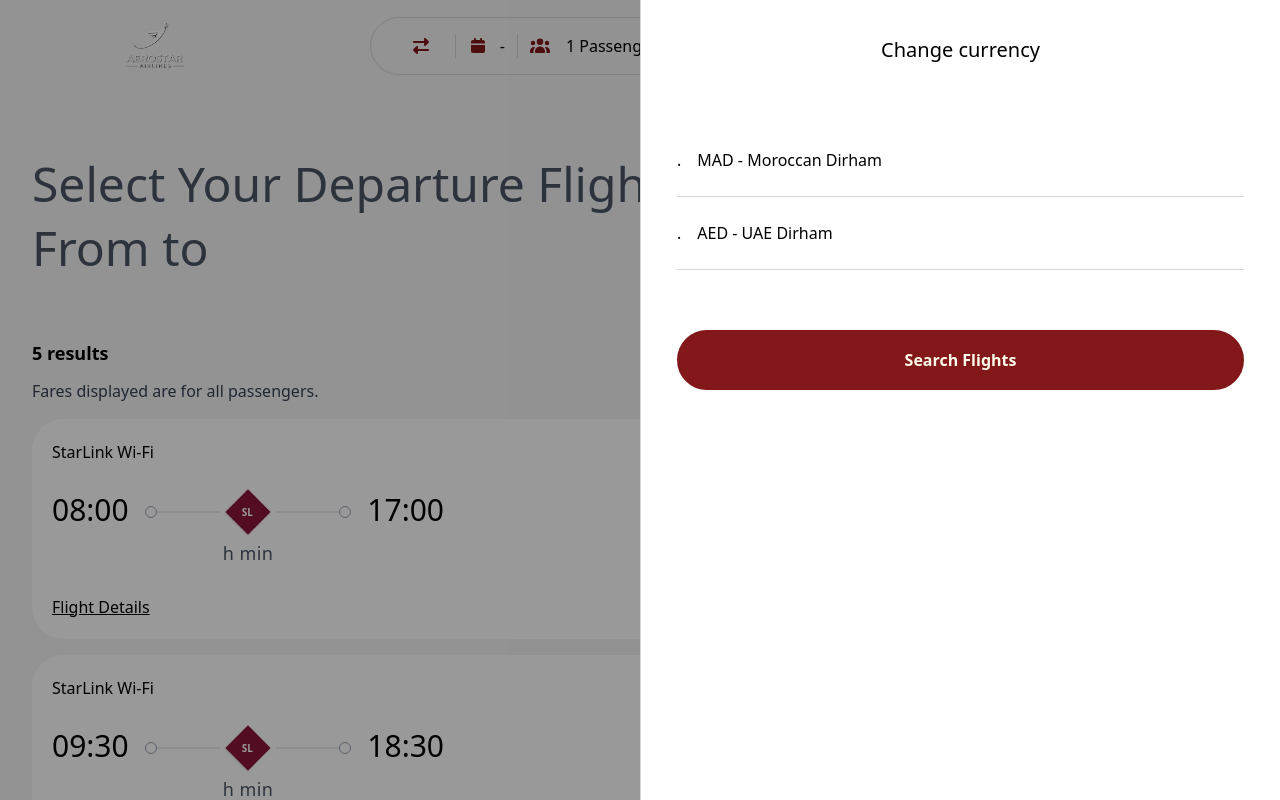
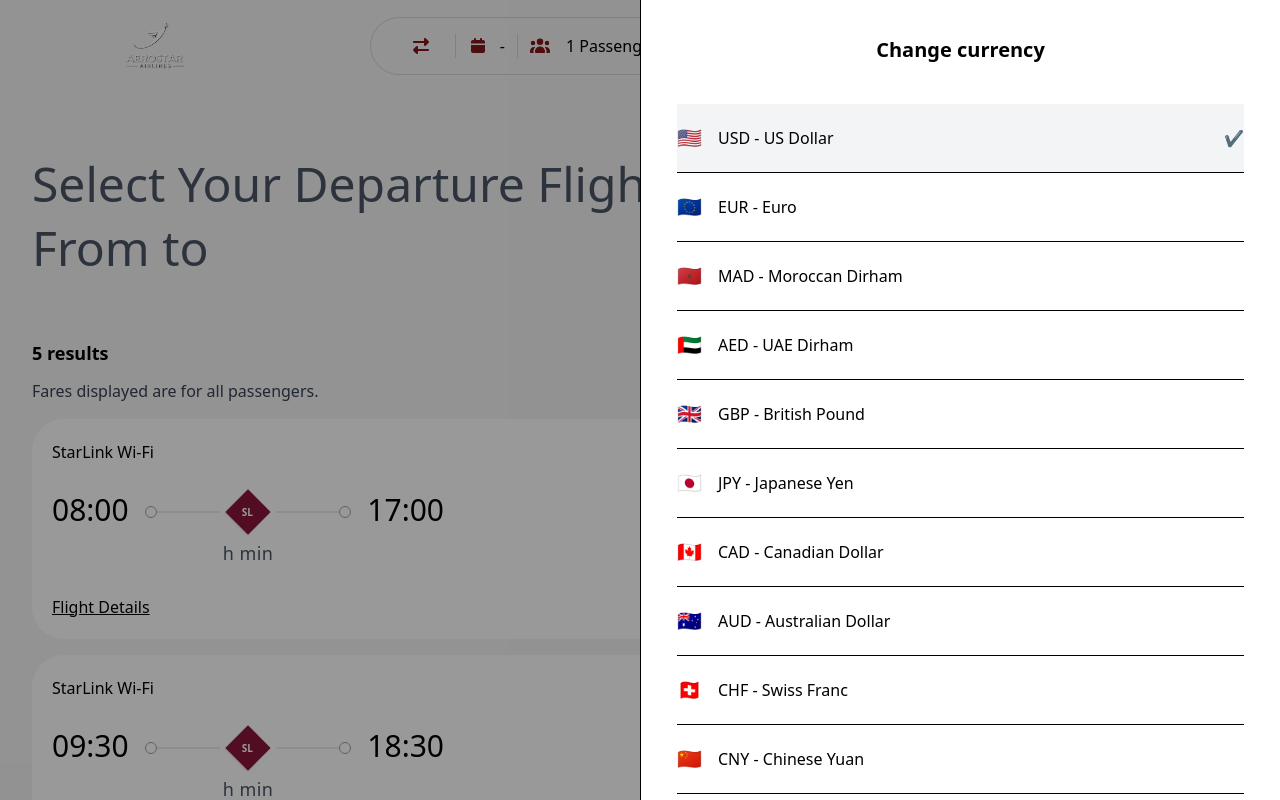
Before and after one commit to 20Salah02/Airlines-WebSite, a Next.js app: page /Booking in a window 1280 px wide. Both pictures are taken after a click on the button "Change Currency". Shown: the top 800 px of the page. Built offline with nearby package versions, Linux system fonts and the light colour scheme; no server answers.

Commit message:
format the price in flightresult depend on choosed currency

```diff
--- a/app/contexts/currencyContext.tsx
+++ b/app/contexts/currencyContext.tsx
@@ -1,3 +1,5 @@
+"use client"
+
 import { createContext , useContext , useState ,useEffect , ReactNode } from "react";
 
 
--- a/app/flies/Booking/Containers/BookingClass/businessClass.tsx
+++ b/app/flies/Booking/Containers/BookingClass/businessClass.tsx
@@ -1,5 +1,7 @@
 "use client"
 
+//context
+import { useCurrency } from "@/app/contexts/currencyContext"
 //
 import Image from "next/image"
 //
@@ -17,22 +19,24 @@ type BusClassProps = {
 };
 export default function BusinessClass({onSelect} : BusClassProps){
 
+    // currency
+    const {format} = useCurrency()
 
-  const { flightResult } = useFlightResultContext();
+    const { flightResult } = useFlightResultContext();
 
-  if (!flightResult) return null;
+    if (!flightResult) return null;
 
-  const basePrice = flightResult.price;
+    const basePrice = flightResult.price;
 
-  const comfortPrice = Math.round(basePrice * 2.5);
-  const elitePrice = Math.round(basePrice * 2.7);
+    const comfortPrice = Math.round(basePrice * 2.5);
+    const elitePrice = Math.round(basePrice * 2.7);
     return(
         <div className="grid grid-cols-3 gap-4">
             <div className="border border-gray-200 rounded-3xl p-4 h-170">
                 <div>
                     <h1 className="text-[25px] font-light text-gray-600">Business Comfort</h1>
                     <div className="mt-5">
-                        <h2 className="flex justify-end text-3xl font-[350] py-2">{comfortPrice.toLocaleString()} USD</h2>
+                        <h2 className="flex justify-end text-3xl font-[350] py-2">{format(comfortPrice)}</h2>
                         <h3 className="flex justify-end text-gray-600">Total for All Passengers</h3>
                     </div>
                     <h4
@@ -76,7 +80,7 @@ export default function BusinessClass({onSelect} : BusClassProps){
                 <div>
                     <h1 className="text-[25px] font-light text-gray-600">Business Elite</h1>
                     <div className="mt-5">
-                        <h2 className="flex justify-end text-3xl font-[350] py-2">{elitePrice.toLocaleString()} USD</h2>
+                        <h2 className="flex justify-end text-3xl font-[350] py-2">{format(elitePrice)}</h2>
                         <h3 className="flex justify-end text-gray-600">Total for All Passengers</h3>
                     </div>
                     <h4
--- a/app/flies/Booking/Containers/changeCurrency.tsx
+++ b/app/flies/Booking/Containers/changeCurrency.tsx
@@ -1,29 +1,47 @@
+"use client"
 
+import { useCurrency } from "@/app/contexts/currencyContext"
 
+const currencies = [
+  { code: "USD", label: "US Dollar", flag: "🇺🇸" },
+  { code: "EUR", label: "Euro", flag: "🇪🇺" },
+  { code: "MAD", label: "Moroccan Dirham", flag: "🇲🇦" },
+  { code: "AED", label: "UAE Dirham", flag: "🇦🇪" },
+  { code: "GBP", label: "British Pound", flag: "🇬🇧" },
+  { code: "JPY", label: "Japanese Yen", flag: "🇯🇵" },
+  { code: "CAD", label: "Canadian Dollar", flag: "🇨🇦" },
+  { code: "AUD", label: "Australian Dollar", flag: "🇦🇺" },
+  { code: "CHF", label: "Swiss Franc", flag: "🇨🇭" },
+  { code: "CNY", label: "Chinese Yuan", flag: "🇨🇳" },
+  { code: "SAR", label: "Saudi Riyal", flag: "🇸🇦" },
+  { code: "INR", label: "Indian Rupee", flag: "🇮🇳" },
+] as const
 
+export default function ChangeCurrency() {
+    const { currency, setCurrency } = useCurrency()
 
+    return (
+        <div className="bg-white p-9 border-l h-screen space-y-10">
+        <h1 className="text-xl text-center font-semibold">Change currency</h1>
 
-export default function ChangeCurrency(){
+        <div>
+            {currencies.map((c) => (
+            <div
+                key={c.code}
+                onClick={() => setCurrency(c.code)}
+                className={`flex items-center justify-between py-5 border-b cursor-pointer transition ${
+                currency === c.code ? "bg-gray-100" : ""
+                }`}
+            >
+                <div className="flex items-center space-x-4">
+                <span className="text-xl">{c.flag}</span>
+                <h3>{c.code} - {c.label}</h3>
+                </div>
 
-
-    return(
-        <div className="bg-white p-9 border-l border-l-gray-300 h-screen space-y-15">
-            <h1 className="flex justify-center text-xl">Change currency</h1>
-            <div>
-                <div className="flex items-center space-x-4 py-6 border-b border-b-gray-300">
-                    <div>
-                        .
-                    </div>
-                    <h3>MAD - Moroccan Dirham</h3>
-                </div>
-                <div className="flex items-center space-x-4 py-6 border-b border-b-gray-300">
-                    <div>
-                        .
-                    </div>
-                    <h3>AED - UAE Dirham</h3>
-                </div>
+                {currency === c.code && <span>✔️</span>}
             </div>
-            <button className="bg-red-900 border-2 border-red-900 rounded-full w-full px-8 py-4  font-bold text-md text-amber-50 cursor-pointer">Search Flights</button>
+            ))}
+        </div>
         </div>
     )
 }
--- a/app/flies/Booking/Containers/flightsresults.tsx
+++ b/app/flies/Booking/Containers/flightsresults.tsx
@@ -2,6 +2,7 @@
 
 //context
 import { useBooking } from "@/app/contexts/bookingContext"
+import { useCurrency } from "@/app/contexts/currencyContext"
 //
 import { useState , useEffect } from "react"
 //
@@ -36,7 +37,11 @@ export default function FlightResults(){
         { departureHour: 15, departureMin: 0  },
     ]
 
+    //currncy
 
+    const {format} = useCurrency()
+
+    //
     const { booking, setBooking} = useBooking();
 
     const search = useSearchParams()
@@ -204,7 +209,7 @@ export default function FlightResults(){
                                         className={`flex flex-col justify-start border ${openClass?.type === "eco" && openClass.index === index ? "border-black" : "border-gray-300"}  rounded-2xl w-60 h-45 mr-4 p-5 cursor-pointer hover:border-black duration-300`}
                                     >
                                         <p className="text-gray-600">Economy</p>
-                                        <h2 className="text-3xl font-light flex pt-5">{ecoPrice} USD</h2>
+                                        <h2 className="text-3xl font-light flex pt-5">{format(ecoPrice)}</h2>
                                         <h6 className="font-extralight text-green-800">special offer</h6>
                                     </div>
 
@@ -214,7 +219,7 @@ export default function FlightResults(){
                                     className={`flex flex-col justify-start border ${openClass?.type === "business" && openClass.index === index ? "border-black" : "border-gray-300"}  rounded-2xl w-60 h-45 mr-4 p-5 cursor-pointer hover:border-black duration-300`}
                                 >
                                     <p className="text-gray-600">Business</p>
-                                    <h2 className="text-3xl font-light flex pt-5">{businessPrice} USD</h2>
+                                    <h2 className="text-3xl font-light flex pt-5">{format(businessPrice)}</h2>
                                     <h6 className="font-extralight text-green-800">special offer</h6>
                                 </div>
                             </div>
```
